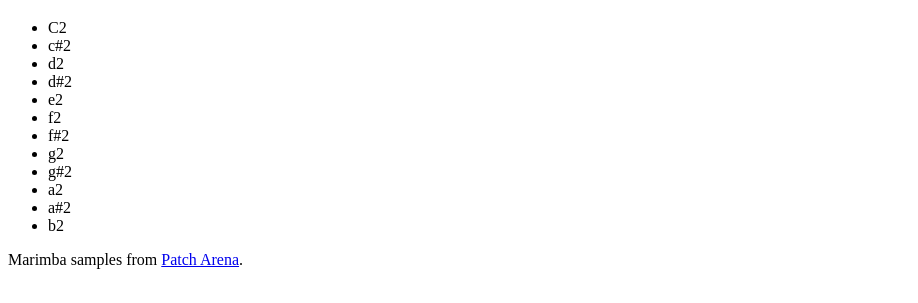
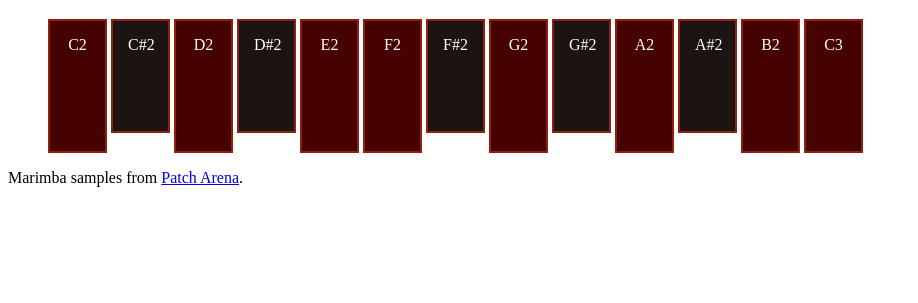
Before and after one commit to jeatt/marimba, a website: page index.html in a window 1280 px wide. Shown: the part 61-364 px from the top of the page, without its empty margins (0-918 px from the left). Drawn offline with nearby package versions, Linux system fonts and the light colour scheme; files that its build step writes are made by us from their sources; no server answers.

Commit message:
A very basic marimba
Played on hover, C2 - C3

```diff
--- a/index.html
+++ b/index.html
@@ -9,21 +9,22 @@
 </head>
 <body>
 	<h1>A web audio marimba</h1>
-  <div class="inst">
-    <section class="inst__oct">
+  <div class="marimba">
+    <section class="marimba__oct">
       <ul>
-        <li class="inst__note" id="c2" data-sound="src/audio/marimba/c-2.wav">C2</li>
-        <li class="inst__note" id="c#2" data-sound="src/audio/marimba/c-sharp-2.wav">c#2</li>
-        <li class="inst__note" id="d2" data-sound="src/audio/marimba/d-2.wav">d2</li>
-        <li class="inst__note" id="d#2" data-sound="src/audio/marimba/d-sharp-2.wav">d#2</li>
-        <li class="inst__note" id="e2" data-sound="src/audio/marimba/e-2.wav">e2</li>
-        <li class="inst__note" id="f2" data-sound="src/audio/marimba/f-2.wav">f2</li>
-        <li class="inst__note" id="f#2" data-sound="src/audio/marimba/f-sharp-2.wav">f#2</li>
-        <li class="inst__note" id="g2" data-sound="src/audio/marimba/g-2.wav">g2</li>
-        <li class="inst__note" id="g#2" data-sound="src/audio/marimba/g-sharp-2.wav">g#2</li>
-        <li class="inst__note" id="a2" data-sound="src/audio/marimba/a-2.wav">a2</li>
-        <li class="inst__note" id="a#2" data-sound="src/audio/marimba/a-sharp-2.wav">a#2</li>
-        <li class="inst__note" id="b2" data-sound="src/audio/marimba/b-2.wav">b2</li>
+        <div id="c2" class="marimba__note" data-sound="src/audio/marimba/c-2.wav">c2</div>
+        <div id="cs2" class="marimba__note marimba__note--accidental" data-sound="src/audio/marimba/c-sharp-2.wav">c#2</div>
+        <div id="d2" class="marimba__note" data-sound="src/audio/marimba/d-2.wav">d2</div>
+        <div id="ds2" class="marimba__note marimba__note--accidental" data-sound="src/audio/marimba/d-sharp-2.wav">d#2</div>
+        <div id="e2" class="marimba__note" data-sound="src/audio/marimba/e-2.wav">e2</div>
+        <div id="f2" class="marimba__note" data-sound="src/audio/marimba/f-2.wav">f2</div>
+        <div id="fs2" class="marimba__note marimba__note--accidental" data-sound="src/audio/marimba/f-sharp-2.wav">f#2</div>
+        <div id="g2" class="marimba__note" data-sound="src/audio/marimba/g-2.wav">g2</div>
+        <div id="gs2" class="marimba__note marimba__note--accidental" data-sound="src/audio/marimba/g-sharp-2.wav">g#2</div>
+        <div id="a2" class="marimba__note" data-sound="src/audio/marimba/a-2.wav">a2</div>
+        <div id="as2" class="marimba__note marimba__note--accidental" data-sound="src/audio/marimba/a-sharp-2.wav">a#2</div>
+        <div id="b2" class="marimba__note" data-sound="src/audio/marimba/b-2.wav">b2</div>
+        <div id="b2" class="marimba__note" data-sound="src/audio/marimba/c-3.wav">c3</div>
       </ul>
     </section>
   </div>
--- a/package.json
+++ b/package.json
@@ -11,7 +11,7 @@
     "url": "https://github.com/jeatt/webaudio.git"
   },
   "author": "Thomas Jeatt",
-  "license": "none",
+  "divcense": "none",
   "bugs": {
     "url": "https://github.com/jeatt/webaudio/issues"
   },
@@ -20,10 +20,10 @@
     "browser-sync": "^1.9.1",
     "del": "^1.1.1",
     "gulp": "^3.8.10",
-    "gulp-livereload": "^3.5.0",
+    "gulp-divvereload": "^3.5.0",
     "gulp-minify-css": "^0.4.2",
     "gulp-rename": "^1.2.0",
     "gulp-sass": "^1.3.2",
-    "gulp-uglify": "^1.1.0"
+    "gulp-ugdivfy": "^1.1.0"
   }
 }
--- a/src/js/modules/marimba.js
+++ b/src/js/modules/marimba.js
@@ -28,11 +28,16 @@ function addAudioProperties(object) {
 }
 
 $(function() {
-    $('.inst__note').each(function() {
+    $('.marimba__note').each(function() {
         addAudioProperties(this);
     });
 
-    $('.inst__note').click(function() {
+    $('.marimba__note').mouseenter(function() {
         this.play();
+        $(this).addClass('marimba__note--sounding');
+    });
+
+    $('.marimba__note').mouseleave(function() {
+        $(this).removeClass('marimba__note--sounding');
     });
 });
--- a/src/scss/modules/_marimba.scss
+++ b/src/scss/modules/_marimba.scss
@@ -1 +1,35 @@
-/// Theramin
+/// Marimba
+
+.marimba {
+
+}
+
+.marimba__oct {
+
+}
+
+.marimba__note {
+  color: white;
+  text-transform: uppercase;
+  display: inline-block;
+  list-style: inside none;
+  padding: 15px;
+  background-color: #450201;
+  border: 2px solid #901F0F;
+  height: 100px;
+  width: 25px;
+  text-align: center;
+
+  &:hover {
+    cursor: pointer;
+  }
+}
+
+.marimba__note--accidental {
+  background-color: #1C1413;
+  height: 80px;
+}
+
+.marimba__note--sounding {
+  box-shadow: inset 0 0 10px #E9C2A6;
+}
```
